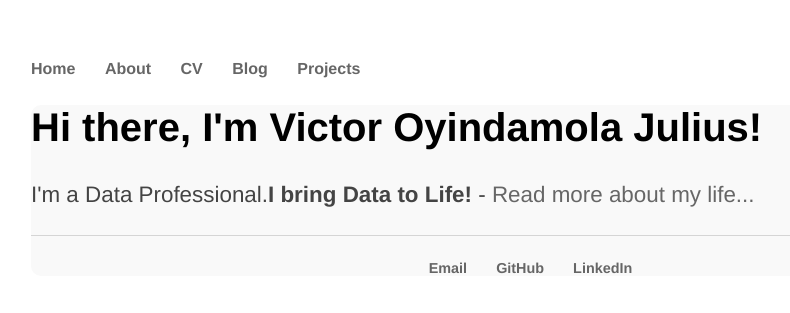
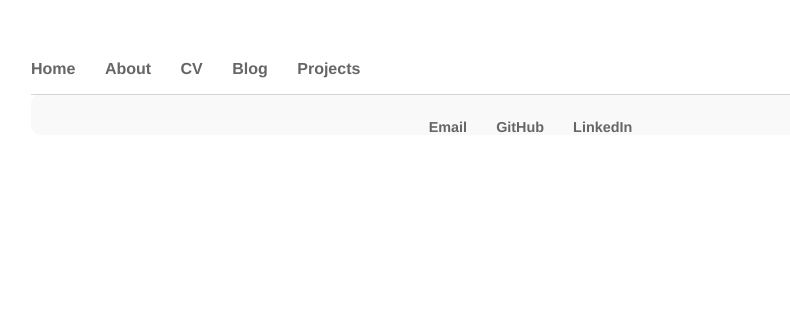
Before and after one commit to VeequeJay/VeequeJay.github.io, a Jekyll site: the page built from index.html, in a window 1280 px wide. Shown: the top 313 px of the page, without its empty margins (97-887 px from the left). Built offline with Jekyll 4.4.1, drawn with Linux system fonts in a browser that asks for light colours.

Commit message:
Update index.html

```diff
--- a/index.html
+++ b/index.html
@@ -2,10 +2,3 @@
 layout: default
 title: Victor Oyindamola Julius, Data Analyst/Scientist
 ---
-<div class="blurb">
-	<div class="blurb">
-            <h1>Hi there, I'm Victor Oyindamola Julius!</h1>
-            <p>I'm a Data Professional.<strong>I bring Data to Life!</strong> - <a href="/about">Read more about my life...</a></p>
-        </div>
-
-</div><!-- /.blurb -->
```
